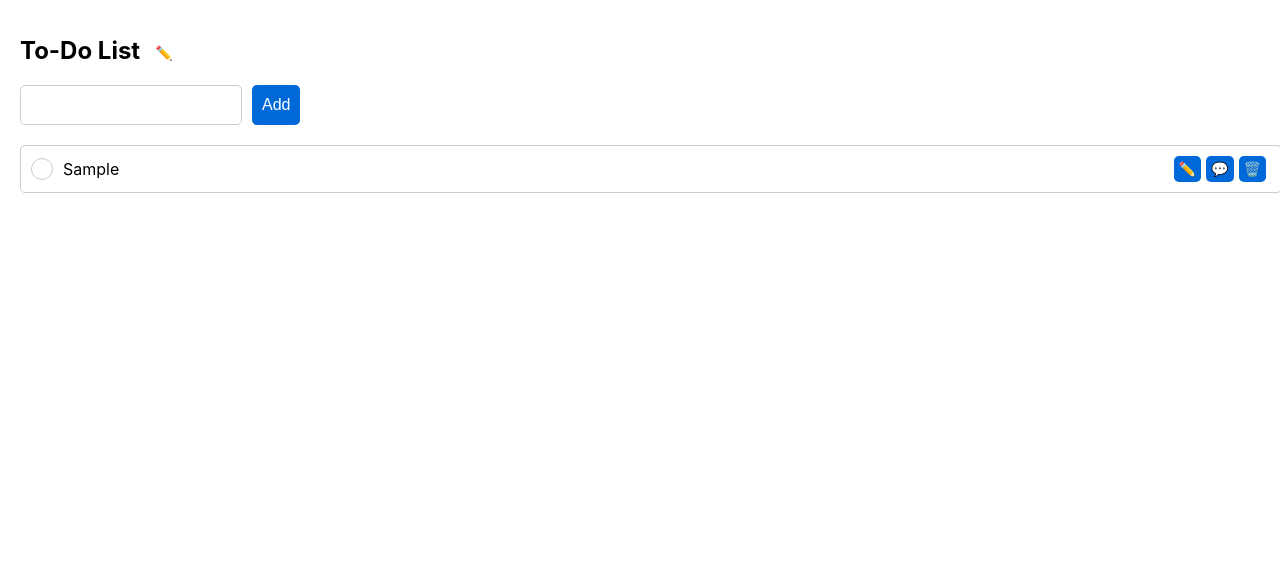
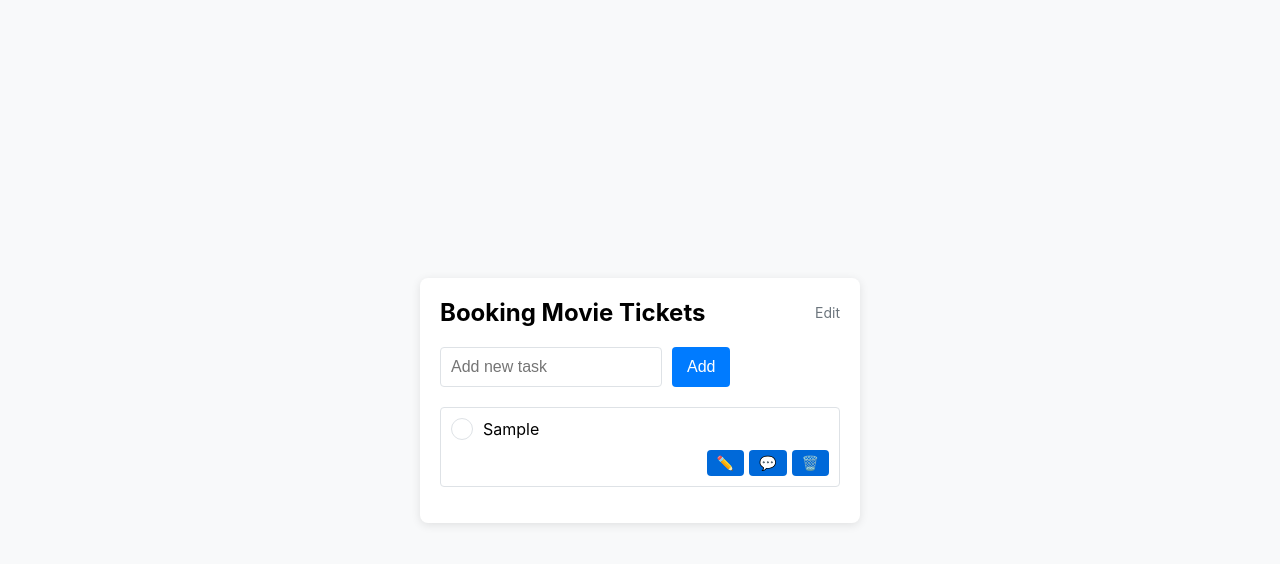
Before and after one commit to alanrochagomes/react-projects-v3, a React (Create React App) app: page / in a window 1280 px wide. Both pictures are taken after typing "Sample" into the empty fields and a click on the button "Add". Shown: the top 564 px of the page. Built offline with nearby package versions, Linux system fonts and the light colour scheme.

Commit message:
adicionando funcionalidades

```diff
--- a/src/App.css
+++ b/src/App.css
@@ -1,27 +1,17 @@
-/* App.css */
-.App-header {
-  text-align: left;
-  padding: 20px;
-}
-
-.App-title {
-  font-size: 24px;
-  font-weight: bold;
-  margin-bottom: 20px;
+.App {
+  display: flex;
+  justify-content: center;
+  align-items: center;
+  height: 100vh;
+  background-color: #f8f9fa;
 }
 
 .todo-container {
-  margin-bottom: 20px;
-}
-
-.todo-item {
-  background: #f9f9f9;
+  width: 400px;
+  padding: 20px;
+  background-color: #fff;
   border-radius: 8px;
-  padding: 15px;
-  box-shadow: 0 2px 4px rgba(0, 0, 0, 0.1);
-  margin-bottom: 10px;
-  display: flex;
-  flex-direction: column;
+  box-shadow: 0 2px 10px rgba(0, 0, 0, 0.1);
 }
 
 .todo-header {
@@ -30,17 +20,71 @@
   align-items: center;
 }
 
-.todo-header-text {
+.todo-title {
+  margin: 0;
+  font-size: 24px;
+  font-weight: bold;
+}
+
+.edit-title {
+  cursor: pointer;
+  font-size: 14px;
+  color: #6c757d;
+}
+
+.todo-input-container {
+  display: flex;
+  margin-top: 20px;
+}
+
+.todo-input {
+  flex-grow: 1;
+  padding: 10px;
+  font-size: 16px;
+  border: 1px solid #dee2e6;
+  border-radius: 4px;
+  margin-right: 10px;
+}
+
+.add-button {
+  padding: 10px 15px;
+  font-size: 16px;
+  color: #fff;
+  background-color: #007bff;
+  border: none;
+  border-radius: 4px;
+  cursor: pointer;
+}
+
+.add-button:hover {
+  background-color: #0056b3;
+}
+
+.todo-list {
+  list-style-type: none;
+  padding: 0;
+  margin-top: 20px;
+}
+
+.todo-item {
+  display: flex;
+  flex-direction: column;
+  padding: 10px;
+  border: 1px solid #dee2e6;
+  border-radius: 4px;
+  margin-bottom: 10px;
+}
+
+.todo-content {
   display: flex;
   align-items: center;
-  flex-grow: 1;
 }
 
-.round-checkbox {
+.todo-checkbox {
   width: 20px;
   height: 20px;
   border-radius: 50%;
-  border: 1px solid #ccc;
+  border: 1px solid #dee2e6;
   display: flex;
   justify-content: center;
   align-items: center;
@@ -48,55 +92,86 @@
   margin-right: 10px;
 }
 
+.todo-checkbox svg {
+  width: 12px;
+  height: 12px;
+  fill: #007bff;
+}
+
 .todo-text {
   flex-grow: 1;
   font-size: 16px;
 }
 
-.button {
-  background: none;
-  border: none;
-  cursor: pointer;
-  font-size: 16px;
+.todo-text.checked {
+  text-decoration: line-through;
 }
 
-.button-comment {
-  color: #6a5acd;
+.edit-input {
+  flex-grow: 1;
+  padding: 5px;
+  font-size: 16px;
+  border: 1px solid #dee2e6;
+  border-radius: 4px;
 }
 
-.button-delete {
-  color: #ff6347;
-}
-
-.comment-section {
+.todo-actions {
+  display: flex;
+  justify-content: flex-end;
   margin-top: 10px;
 }
 
-.comment-input {
-  width: 100%;
-  padding: 10px;
+.action-button {
+  padding: 5px 10px;
   font-size: 14px;
-  margin-bottom: 10px;
-  border-radius: 5px;
-  border: 1px solid #ccc;
+  border: none;
+  border-radius: 4px;
+  cursor: pointer;
+  margin-left: 5px;
 }
 
-.button-save,
-.button-cancel {
-  padding: 10px;
-  font-size: 14px;
-  margin-right: 5px;
-  border-radius: 5px;
-  border: 1px solid #ccc;
-  cursor: pointer;
+.comment-container {
+  margin-top: 10px;
+  display: flex;
+  flex-direction: column;
 }
 
-.button-save {
-  background-color: #6a5acd;
+.comment-input {
+  padding: 10px;
+  font-size: 16px;
+  border: 1px solid #dee2e6;
+  border-radius: 4px;
+  margin-bottom: 10px;
+}
+
+.comment-button {
+  padding: 10px;
+  font-size: 16px;
+  border: none;
+  border-radius: 4px;
+  cursor: pointer;
+  margin-right: 5px;
+}
+
+.comment-button:first-of-type {
+  background-color: #007bff;
   color: #fff;
 }
 
-.button-cancel {
-  background-color: #ff6347;
+.comment-button:last-of-type {
+  background-color: #dc3545;
   color: #fff;
 }
+
+.comments-list {
+  list-style-type: none;
+  padding: 0;
+  margin-top: 10px;
+}
+
+.comment-item {
+  padding: 5px;
+  background-color: #f1f3f5;
+  border-radius: 4px;
+  margin-bottom: 5px;
+}
--- a/src/TodoList.js
+++ b/src/TodoList.js
@@ -1,5 +1,5 @@
 import React, { Component } from "react";
-import "./App.css"; // Certifique-se de importar arquivo CSS
+import "./App.css"; // Certifique-se de importar o arquivo CSS
 import deleteSound from "./assets/delete_sound.mp3"; // Importe o arquivo de som
 
 class TodoList extends Component {
@@ -11,11 +11,10 @@ class TodoList extends Component {
       editIndex: -1,
       editText: "",
       editTitle: false,
-      title: "To-Do List",
+      title: "Booking Movie Tickets",
       commentIndex: -1,
       commentText: "",
     };
-    // Crie uma referência para o elemento de áudio
     this.audioRef = React.createRef();
   }
 
@@ -23,7 +22,7 @@ class TodoList extends Component {
     const { newTodo, todos } = this.state;
     if (newTodo.trim() !== "") {
       this.setState({
-        todos: [...todos, { text: newTodo.trim(), checked: false }],
+        todos: [...todos, { text: newTodo.trim(), checked: false, comments: [] }],
         newTodo: "",
       });
     }
@@ -34,13 +33,10 @@ class TodoList extends Component {
     const newTodos = [...todos];
     newTodos.splice(index, 1);
     this.setState({ todos: newTodos });
-
-    // Reproduza o som ao deletar
     this.playDeleteSound();
   };
 
   playDeleteSound = () => {
-    // Verifique se a referência do áudio está definida e reproduza o som
     if (this.audioRef.current) {
       this.audioRef.current.play();
     }
@@ -95,9 +91,13 @@ class TodoList extends Component {
     this.setState({ commentText: event.target.value });
   };
 
-  handleSaveComment = () => {
-    console.log(`Comentário salvo: ${this.state.commentText}`);
-    this.setState({ commentIndex: -1, commentText: "" });
+  handleSaveComment = (index) => {
+    const { commentText, todos } = this.state;
+    if (commentText.trim() !== "") {
+      const newTodos = [...todos];
+      newTodos[index].comments.push(commentText.trim());
+      this.setState({ todos: newTodos, commentIndex: -1, commentText: "" });
+    }
   };
 
   handleCancelComment = () => {
@@ -105,262 +105,123 @@ class TodoList extends Component {
   };
 
   render() {
-    const {
-      todos,
-      newTodo,
-      editIndex,
-      editText,
-      title,
-      editTitle,
-      commentIndex,
-      commentText,
-    } = this.state;
+    const { todos, newTodo, editIndex, editText, title, editTitle, commentIndex, commentText } =
+      this.state;
 
     return (
-      <div className="App-header">
-        {/* Elemento de áudio para o som */}
-        <audio
-          ref={this.audioRef}
-          src={deleteSound}
-          style={{ display: "none" }}
-        />
+      <div className="App">
+        <audio ref={this.audioRef} src={deleteSound} style={{ display: "none" }} />
 
-        {/* Renderização condicional para editar o título */}
-        <div style={{ display: "flex", alignItems: "center" }}>
+        <div className="todo-container">
+          <div className="todo-header">
             <h1
-            className="App-title"
+              className="todo-title"
               contentEditable={editTitle}
               onClick={this.handleEditTitle}
               onBlur={this.handleBlurTitle}
               onInput={this.handleTitleChange}
-            style={{ marginRight: "10px", outline: "none" }}
             >
               {title}
             </h1>
-          {!editTitle && (
-            <span
-              onClick={this.handleEditTitle}
-              style={{
-                cursor: "pointer",
-                fontSize: "14px",
-                marginLeft: "5px",
-                color: "#61dafb",
-              }}
-            >
-              ✏️
+            <span onClick={this.handleEditTitle} className="edit-title">
+              Edit
             </span>
-          )}
           </div>
 
-        {/* Lista de tarefas */}
-        <div style={{ display: "flex", marginBottom: "20px" }}>
+          <div className="todo-input-container">
             <input
               type="text"
               value={newTodo}
               onChange={(e) => this.setState({ newTodo: e.target.value })}
-            style={{ padding: "10px", fontSize: "16px", marginRight: "10px" }}
+              className="todo-input"
+              placeholder="Add new task"
             />
-          <button
-            onClick={this.handleAddTodo}
-            style={{ padding: "10px", fontSize: "16px" }}
-          >
+            <button onClick={this.handleAddTodo} className="add-button">
               Add
             </button>
           </div>
-        <ul style={{ listStyleType: "none", padding: 0 }}>
+
+          <ul className="todo-list">
             {todos.map((todo, index) => (
-            <li
-              key={index}
-              style={{
-                display: "flex",
-                flexDirection: "column",
-                justifyContent: "space-between",
-                alignItems: "center",
-                width: "100%", // Define a largura total do elemento <li>
-                marginBottom: "10px",
-                padding: "10px",
-                border: "1px solid #ccc",
-                borderRadius: "5px",
-              }}
-            >
-              <div
-                style={{
-                  display: "flex",
-                  justifyContent: "space-between",
-                  alignItems: "center",
-                  width: "100%",
-                }}
-              >
+              <li key={index} className="todo-item">
+                <div className="todo-content">
+                  <div className="todo-checkbox" onClick={() => this.handleToggleTodo(index)}>
+                    {todo.checked && (
+                      <svg viewBox="0 0 24 24" className="checkmark">
+                        <path d="M9 16.2l-3.5-3.5c-.4-.4-1-.4-1.4 0s-.4 1 0 1.4l4.2 4.2c.2.2.5.3.7.3s.5-.1.7-.3l8.1-8.1c.4-.4.4-1 0-1.4s-1-.4-1.4 0L9 16.2z"></path>
+                      </svg>
+                    )}
+                  </div>
+                  <span className={`todo-text ${todo.checked ? "checked" : ""}`}>
                     {editIndex === index ? (
                       <input
                         type="text"
                         value={editText}
-                    onChange={(e) =>
-                      this.setState({ editText: e.target.value })
-                    }
-                    style={{
-                      marginRight: "10px",
-                      padding: "5px",
-                      fontSize: "14px",
-                      flexGrow: 1,
-                    }}
+                        onChange={(e) => this.setState({ editText: e.target.value })}
+                        className="edit-input"
                       />
                     ) : (
-                  <div
-                    style={{
-                      display: "flex",
-                      alignItems: "center",
-                      flexGrow: 1,
-                    }}
-                  >
-                    <div
-                      className="round-checkbox"
-                      onClick={() => this.handleToggleTodo(index)}
-                      style={{
-                        width: "20px",
-                        height: "20px",
-                        borderRadius: "50%",
-                        border: "1px solid #ccc",
-                        display: "flex",
-                        justifyContent: "center",
-                        alignItems: "center",
-                        cursor: "pointer",
-                        marginRight: "10px",
-                        backgroundColor: todo.checked
-                          ? "#61dafb"
-                          : "transparent",
-                      }}
-                    >
-                      {todo.checked && (
-                        <svg
-                          viewBox="0 0 24 24"
-                          style={{
-                            width: "12px",
-                            height: "12px",
-                            fill: "white",
-                          }}
-                        >
-                          <path d="M9 16.2l-3.5-3.5c-.4-.4-1-.4-1.4 0s-.4 1 0 1.4l4.2 4.2c.2.2.5.3.7.3s.5-.1.7-.3l8.1-8.1c.4-.4.4-1 0-1.4s-1-.4-1.4 0L9 16.2z"></path>
-                        </svg>
+                      todo.text
                     )}
-                    </div>
-                    <span
-                      style={{
-                        textDecoration: todo.checked ? "line-through" : "none",
-                        flexGrow: 1,
-                      }}
-                    >
-                      {todo.text}
                   </span>
                 </div>
-                )}
-                <div style={{ display: "flex" }}>
+
+                <div className="todo-actions">
                   {editIndex === index ? (
                     <>
-                      <button
-                        onClick={() => this.saveEdit(index)}
-                        style={{
-                          padding: "5px",
-                          fontSize: "14px",
-                          marginRight: "5px",
-                          color: "#61dafb",
-                        }}
-                      >
+                      <button onClick={() => this.saveEdit(index)} className="action-button">
                         Save
                       </button>
-                      <button
-                        onClick={this.cancelEdit}
-                        style={{
-                          padding: "5px",
-                          fontSize: "14px",
-                          marginRight: "5px",
-                          color: "#61dafb",
-                        }}
-                      >
+                      <button onClick={this.cancelEdit} className="action-button">
                         Cancel
                       </button>
                     </>
                   ) : (
                     <>
-                      <button
-                        onClick={() => this.startEdit(index, todo.text)}
-                        style={{
-                          padding: "5px",
-                          fontSize: "14px",
-                          marginRight: "5px",
-                          color: "#61dafb",
-                        }}
-                      >
+                      <button onClick={() => this.startEdit(index, todo.text)} className="action-button">
                         ✏️
                       </button>
-                      <button
-                        onClick={() => this.handleComment(index)}
-                        style={{
-                          padding: "5px",
-                          fontSize: "14px",
-                          marginRight: "5px",
-                          color: "#6A5ACD",
-                        }}
-                      >
+                      <button onClick={() => this.handleComment(index)} className="action-button">
                         💬
                       </button>
-                      <button
-                        onClick={() => this.handleDeleteTodo(index)}
-                        style={{
-                          padding: "5px",
-                          fontSize: "14px",
-                          marginRight: "5px",
-                          color: "#ff6347",
-                        }}
-                      >
+                      <button onClick={() => this.handleDeleteTodo(index)} className="action-button">
                         🗑️
                       </button>
                     </>
                   )}
                 </div>
-              </div>
+
                 {commentIndex === index && (
-                <div style={{ width: "100%", marginTop: "10px" }}>
+                  <div className="comment-container">
                     <input
                       type="text"
                       value={commentText}
                       onChange={this.handleCommentChange}
+                      className="comment-input"
                       placeholder="Add a comment"
-                    style={{
-                      width: "100%",
-                      padding: "10px",
-                      fontSize: "14px",
-                      marginBottom: "10px",
-                      borderRadius: "5px",
-                      border: "1px solid #ccc",
-                    }}
                     />
-                  <button
-                    onClick={this.handleSaveComment}
-                    style={{
-                      padding: "10px",
-                      fontSize: "14px",
-                      marginRight: "5px",
-                      color: "#6A5ACD",
-                    }}
-                  >
+                    <button onClick={() => this.handleSaveComment(index)} className="comment-button">
                       Save
                     </button>
-                  <button
-                    onClick={this.handleCancelComment}
-                    style={{
-                      padding: "10px",
-                      fontSize: "14px",
-                      color: "#ff6347",
-                    }}
-                  >
+                    <button onClick={this.handleCancelComment} className="comment-button">
                       Cancel
                     </button>
                   </div>
                 )}
+
+                {todo.comments && todo.comments.length > 0 && (
+                  <ul className="comments-list">
+                    {todo.comments.map((comment, i) => (
+                      <li key={i} className="comment-item">
+                        {comment}
                       </li>
                     ))}
                   </ul>
+                )}
+              </li>
+            ))}
+          </ul>
+        </div>
       </div>
     );
   }
```
Lines whose indentation alone changed are shown as unchanged.
